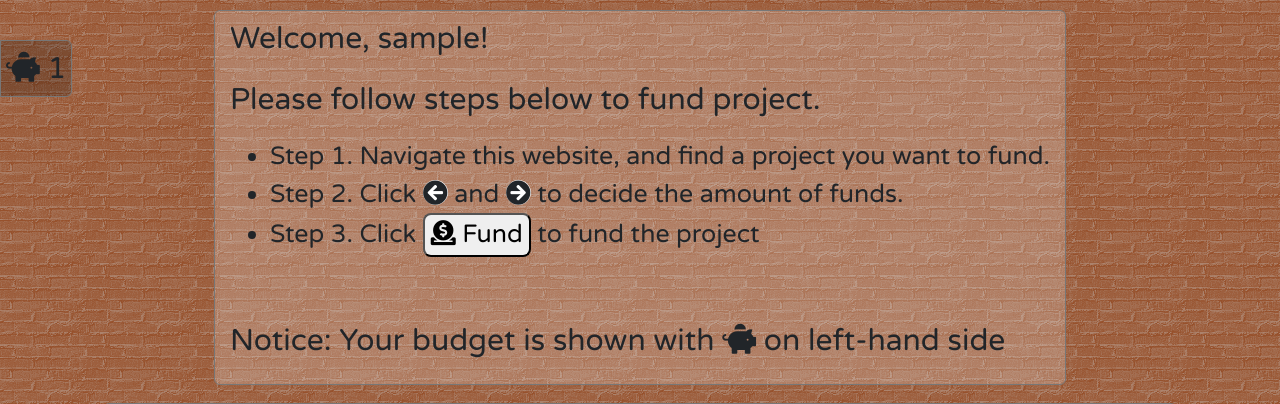
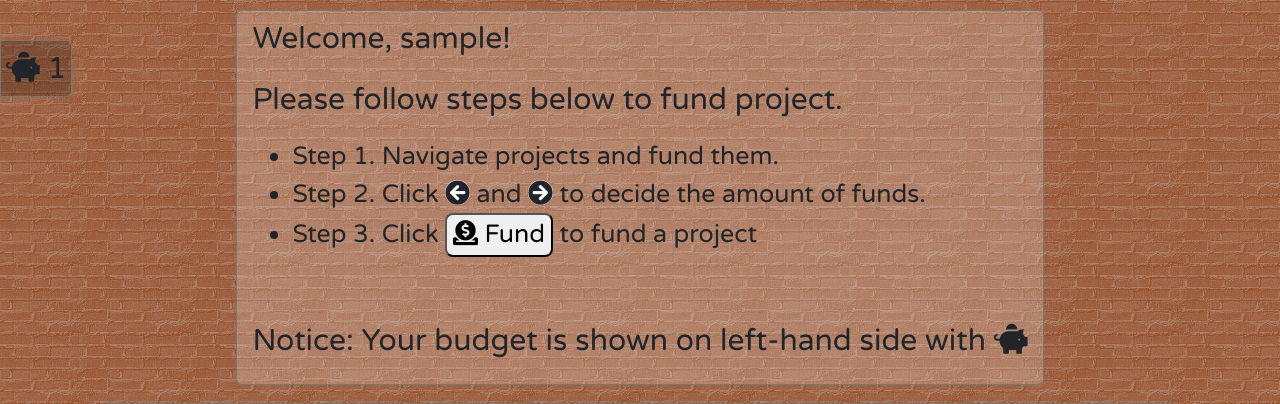
Before and after one commit to MOHOAzure/Funding-website, a Django app: page /funding/ in a window 1280 px wide. Shown: the top 404 px of the page. Run offline with Django 3.2, Linux system fonts and the light colour scheme; a user stored in the database is signed in; tables that the repository leaves empty hold one stand-in row (values such as "Sample post"); some libraries are stand-ins or nearby versions.

Commit message:
Update index.html

```diff
--- a/funding/templates/funding/index.html
+++ b/funding/templates/funding/index.html
@@ -7,10 +7,10 @@
     <link rel="stylesheet" type="text/css" href="{% static 'funding/style.css' %}">
 </head>
 <body>
-        <div id="user_panel">
-            <p><i class="fas fa-piggy-bank"></i> {{user.budget}}</p>
-            <!-- <button id="btn_logout"><a href="/logout">Logout</a></button> -->
-        </div>
+<div id="user_panel">
+	<p><i class="fas fa-piggy-bank"></i> {{user.budget}}</p>
+	<!-- <button id="btn_logout"><a href="/logout">Logout</a></button> -->
+</div>
 {% if team_list %}
 <div class="container text-center">
     <div class="col">
@@ -18,11 +18,11 @@
             <p>Welcome, {{ user }}!</p>
             <p>Please follow steps below to fund project.</p>
             <ul>
-                <li>Step 1. Navigate this website, and find a project you want to fund.</li>
+                <li>Step 1. Navigate projects and fund them.</li>
                 <li>Step 2. Click <i class="fa fa-arrow-circle-left"></i> and <i class="fa fa-arrow-circle-right"></i> to decide the amount of funds.</li>
-                <li>Step 3. Click <button class="btn_funding_intro" ><i class="fas fa-donate"></i></i> Fund</button> to fund the project</li>
+                <li>Step 3. Click <button class="btn_funding_intro" ><i class="fas fa-donate"></i></i> Fund</button> to fund a project</li>
             </ul><br>
-            <p>Notice: Your budget is shown with <i class="fas fa-piggy-bank"></i> on left-hand side</p>
+            <p>Notice: Your budget is shown on left-hand side with <i class="fas fa-piggy-bank"></i> </p>
         </div>
 
         <div id="project_team_panel">
@@ -37,6 +37,8 @@
                     <button class="btn_funding" data-team-id="{{ team.id }}"><i class="fas fa-donate"></i> Fund</button>
                 </div>
             </figure>
+		{% empty %}
+			<p>No project is available.</p>
         {% endfor %}
         </div>
     </div>
```
